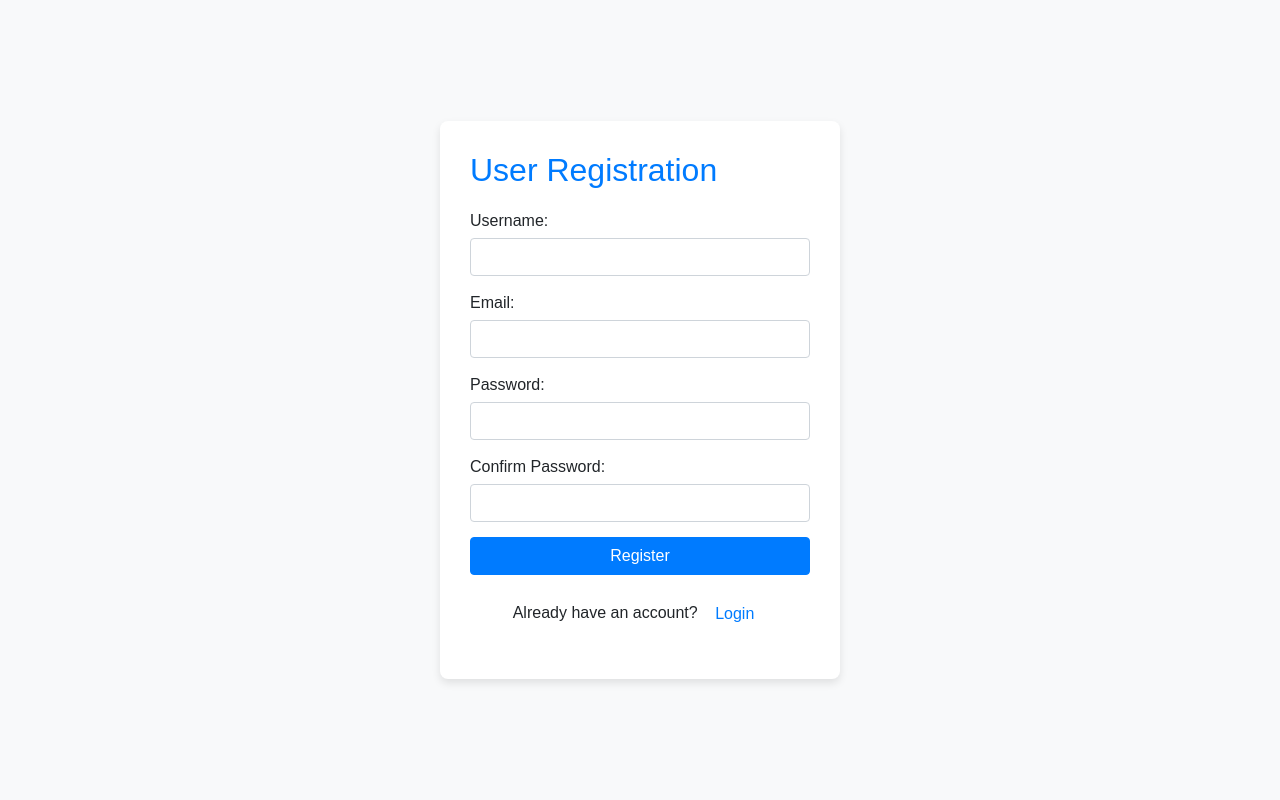
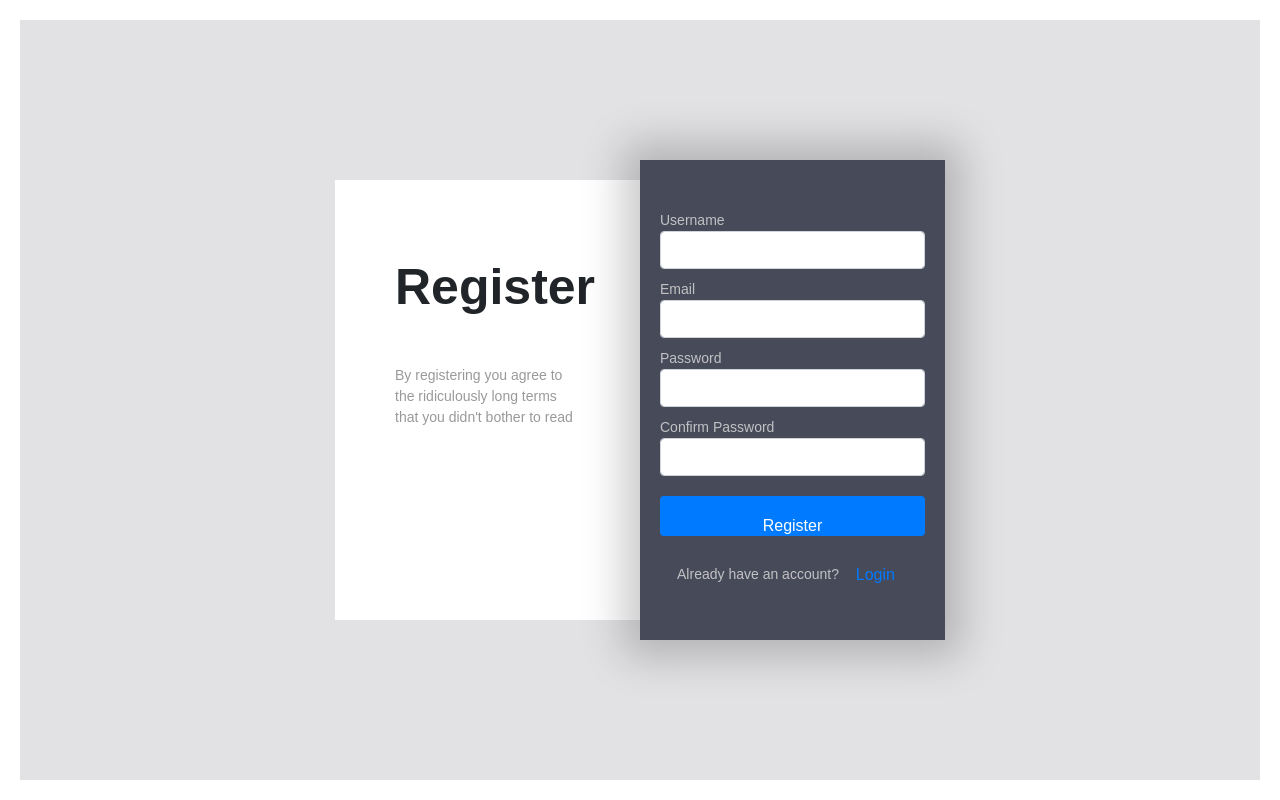
Before and after one commit to SaabaV/ugctracker, a Django app: page / in a window 1280 px wide. Run offline with Django 5.2, Linux system fonts and the light colour scheme; some libraries are stand-ins or nearby versions; some web fonts are replaced.

Commit message:
Fixed user registration and profile creation issues

```diff
--- a/company_service/forms.py
+++ b/company_service/forms.py
@@ -7,7 +7,6 @@ class CompanyForm(forms.ModelForm):
         model = Company
         fields = ['name', 'info', 'website', 'email', 'contact_person', 'niche', 'contacted_via', 'logo']
         widgets = {
-            #'collaboration_status': forms.Select(choices=Company.COLLABORATION_STATUS_CHOICES),
             'niche': forms.Select(choices=Company.NICHE_CHOICES),
             'contacted_via': forms.Select(choices=Company.CONTACTED_VIA_CHOICES),
         }
--- a/myugctracker/settings.py
+++ b/myugctracker/settings.py
@@ -98,6 +98,7 @@ DATABASES = {
 }
 
 
+
 # Password validation
 # https://docs.djangoproject.com/en/5.0/ref/settings/#auth-password-validators
 
--- /dev/null
+++ b/static/css/registration.css
@@ -0,0 +1,175 @@
+@import url('https://rsms.me/inter/inter-ui.css');
+
+::selection {
+  background: #2D2F36;
+}
+
+::-webkit-selection {
+  background: #2D2F36;
+}
+
+::-moz-selection {
+  background: #2D2F36;
+}
+
+body {
+  background: white;
+  font-family: 'Inter UI', sans-serif;
+  margin: 0;
+  padding: 20px;
+}
+
+.page {
+  background: #e2e2e5;
+  display: flex;
+  flex-direction: column;
+  height: calc(100% - 40px);
+  position: absolute;
+  place-content: center;
+  width: calc(100% - 40px);
+}
+
+@media (max-width: 767px) {
+  .page {
+    height: auto;
+    margin-bottom: 20px;
+    padding-bottom: 20px;
+  }
+}
+
+.container {
+  display: flex;
+  height: 480px;
+  margin: 0 auto;
+  width: 640px;
+  box-sizing: border-box;
+}
+
+@media (max-width: 767px) {
+  .container {
+    flex-direction: column;
+    height: 630px;
+    width: 320px;
+  }
+}
+
+.left {
+  background: white;
+  height: calc(100% - 40px);
+  top: 20px;
+  position: relative;
+  width: 50%;
+  padding: 20px;
+  box-sizing: border-box;
+}
+
+@media (max-width: 767px) {
+  .left {
+    height: 100%;
+    left: 20px;
+    width: calc(100% - 40px);
+    max-height: 270px;
+  }
+}
+
+.login {
+  font-size: 50px;
+  font-weight: 900;
+  margin: 50px 40px 40px;
+}
+
+.eula {
+  color: #999;
+  font-size: 14px;
+  line-height: 1.5;
+  margin: 40px;
+}
+
+.right {
+  background: #474A59;
+  box-shadow: 0px 0px 40px 16px rgba(0,0,0,0.22);
+  color: #F1F1F2;
+  position: relative;
+  width: 50%;
+  padding: 30px 20px;
+  box-sizing: border-box;
+}
+
+svg {
+  position: absolute;
+  width: 320px;
+}
+
+path {
+  fill: none;
+  stroke: url(#Gradient);
+  stroke-width: 4;
+  stroke-dasharray: 240 1386;
+}
+
+.form {
+  margin: 20px 0;
+  position: relative;
+}
+
+label {
+  color: #c2c2c5;
+  display: block;
+  font-size: 14px;
+  height: 16px;
+  margin-top: 10px;
+  margin-bottom: 5px;
+}
+
+
+
+#submit {
+  background: #007bff;
+  border: none;
+  border-radius: 4px;
+  color: #fff;
+  cursor: pointer;
+  font-size: 16px;
+  margin-top: 20px;
+  padding: 10px;
+  transition: background 0.3s;
+  text-align: center;
+  display: flex;
+  justify-content: center;
+  align-items: center;
+  height: 40px;
+  line-height: 40px;
+  width: 100%;
+  box-sizing: border-box;
+}
+
+#submit:hover {
+  background: #0056b3;
+}
+
+#submit:focus {
+  background: #003d82;
+}
+
+#submit:active {
+  background: #003366;
+}
+
+.register-link {
+  margin-top: 20px;
+}
+
+.register-link p {
+  color: #c2c2c5;
+  font-size: 14px;
+  text-align: center;
+}
+
+.register-link a {
+  color: #007bff;
+  text-decoration: none;
+}
+
+.register-link a:hover {
+  text-decoration: underline;
+}
--- a/templates/registration.html
+++ b/templates/registration.html
@@ -5,54 +5,27 @@
     <meta name="viewport" content="width=device-width, initial-scale=1.0">
     <title>User Registration</title>
     <link rel="stylesheet" href="https://stackpath.bootstrapcdn.com/bootstrap/4.5.2/css/bootstrap.min.css">
-    <style>
-        body {
-            font-family: Arial, sans-serif;
-            background-color: #f8f9fa;
-            display: flex;
-            justify-content: center;
-            align-items: center;
-            height: 100vh;
-            margin: 0;
-        }
-        .container {
-            background-color: white;
-            padding: 30px;
-            border-radius: 8px;
-            box-shadow: 0 4px 8px rgba(0,0,0,0.1);
-            max-width: 400px;
-            width: 100%;
-        }
-        h2 {
-            margin-bottom: 20px;
-            color: #007bff;
-        }
-        .errorlist {
-            color: red;
-            margin-bottom: 20px;
-            list-style-type: none;
-            padding: 0;
-        }
-        .form-group {
-            margin-bottom: 15px;
-        }
-        .form-group label {
-            display: block;
-            margin-bottom: 5px;
-        }
-        .btn-primary {
-            width: 100%;
-        }
-        .login-link {
-            display: flex;
-            justify-content: center;
-            margin-top: 20px;
-        }
-    </style>
+    {% load static %}
+    <link rel="stylesheet" href="{% static 'css/registration.css' %}">
 </head>
 <body>
+    <div class="page">
         <div class="container">
-        <h2>User Registration</h2>
+            <div class="left">
+                <div class="login">Register</div>
+                <div class="eula">By registering you agree to the ridiculously long terms that you didn't bother to read</div>
+            </div>
+            <div class="right">
+                <svg viewBox="0 0 320 300">
+                    <defs>
+                        <linearGradient id="linearGradient" x1="13" y1="193.49992" x2="307" y2="193.49992" gradientUnits="userSpaceOnUse">
+                            <stop style="stop-color:#ff00ff;" offset="0" />
+                            <stop style="stop-color:#ff0000;" offset="1" />
+                        </linearGradient>
+                    </defs>
+                    <path d="m 40,120.00016 239.99984,-3.2e-4 c 0,0 24.99263,0.79932 25.00016,35.00016 0.008,34.20084 -25.00016,35 -25.00016,35 h -239.99984 c 0,-0.0205 -25,4.01348 -25,38.5 0,34.48652 25,38.5 25,38.5 h 215 c 0,0 20,-0.99604 20,-25 0,-24.00396 -20,-25 -20,-25 h -190 c 0,0 -20,1.71033 -20,25 0,24.00396 20,25 20,25 h 168.57143" />
+                </svg>
+                <div class="form">
                     {% if form.errors %}
                         <ul class="errorlist">
                             {% for field, errors in form.errors.items %}
@@ -64,27 +37,23 @@
                     {% endif %}
                     <form method="post" action="{% url 'register' %}">
                         {% csrf_token %}
-            <div class="form-group">
-                <label for="username">Username:</label>
+                        <label for="username">Username</label>
                         <input type="text" id="username" name="username" class="form-control" required>
-            </div>
-            <div class="form-group">
-                <label for="email">Email:</label>
+                        <label for="email">Email</label>
                         <input type="email" id="email" name="email" class="form-control" required>
-            </div>
-            <div class="form-group">
-                <label for="password1">Password:</label>
+                        <label for="password1">Password</label>
                         <input type="password" id="password1" name="password1" class="form-control" required>
-            </div>
-            <div class="form-group">
-                <label for="password2">Confirm Password:</label>
+                        <label for="password2">Confirm Password</label>
                         <input type="password" id="password2" name="password2" class="form-control" required>
-            </div>
-            <button type="submit" class="btn btn-primary">Register</button>
+                        <input type="submit" id="submit" class="btn btn-primary" value="Register">
                     </form>
-        <div class="login-link">
+                    <div class="register-link">
                         <p>Already have an account? <a href="{% url 'login' %}" class="btn btn-link">Login</a></p>
                     </div>
                 </div>
+            </div>
+        </div>
+    </div>
+    <script src="{% static 'js/login.js' %}"></script>
 </body>
 </html>
--- a/user_profile/models.py
+++ b/user_profile/models.py
@@ -46,6 +46,8 @@ class ProfileCompany(models.Model):
 @receiver(post_save, sender=settings.AUTH_USER_MODEL)
 def create_or_update_user_profile(sender, instance, created, **kwargs):
     if created:
-        Profile.objects.create(user=instance)
+        Profile.objects.get_or_create(user=instance)
     else:
-        instance.profile.save()
+        profile, created = Profile.objects.get_or_create(user=instance)
+        if not created:
+            instance.profile.save()
--- a/users/views.py
+++ b/users/views.py
@@ -1,16 +1,19 @@
 # users/views.py
 from django.shortcuts import render, redirect
-from django.contrib.auth import login, logout
+from django.contrib.auth import authenticate, login
 from django.contrib.auth.forms import AuthenticationForm
 from .forms import RegistrationForm
+from django.contrib.auth.forms import UserCreationForm
+from django.contrib.auth.models import User
 
 
 def registration_view(request):
     if request.method == 'POST':
         user_form = RegistrationForm(request.POST)
         if user_form.is_valid():
-            user_form.save()
-            return redirect('user_profile')  # Перенаправьте на страницу успешной регистрации
+            user = user_form.save()
+            login(request, user)
+            return redirect('user_profile')
     else:
         user_form = RegistrationForm()
     return render(request, 'registration.html', {'form': user_form})
@@ -18,11 +21,27 @@ def registration_view(request):
 
 def login_view(request):
     if request.method == 'POST':
-        form = AuthenticationForm(data=request.POST)
-        if form.is_valid():
-            user = form.get_user()
+        login_input = request.POST.get('login')
+        password = request.POST.get('password')
+
+        # Попробуем аутентифицировать пользователя по username
+        user = authenticate(request, username=login_input, password=password)
+
+        if user is None:
+            # Если не получилось, попробуем по email
+            try:
+                username = User.objects.get(email=login_input).username
+                user = authenticate(request, username=username, password=password)
+            except User.DoesNotExist:
+                user = None
+
+        if user is not None:
             login(request, user)
             return redirect('user_profile')  # Перенаправление на страницу профиля пользователя после успешного входа
+        else:
+            form = AuthenticationForm(request.POST)
+            form.add_error(None, 'Invalid login credentials')
     else:
         form = AuthenticationForm()
+
     return render(request, 'login.html', {'form': form})
```
Also changed, not shown: static/css/login.css (added, +194 -0 lines), static/js/login.js (added, +49 -0 lines), templates/login.html (+31 -52 lines), user_profile/signals.py (+7 -7 lines), templates/media/logos/emmi-pet-Logo-4C-weiss.png (added), templates/media/logos/images_6.png (added). Lines whose indentation alone changed are shown as unchanged.
